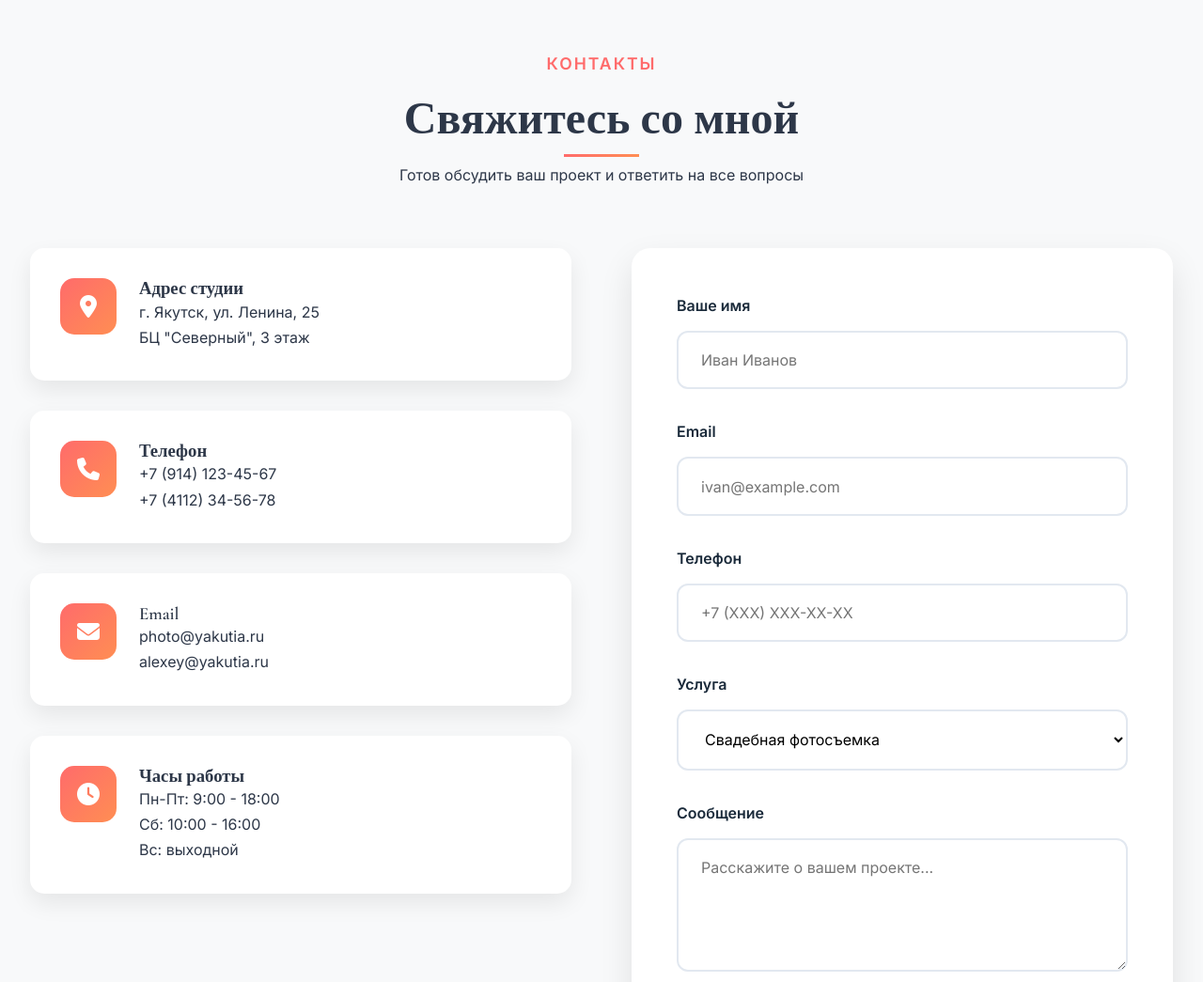
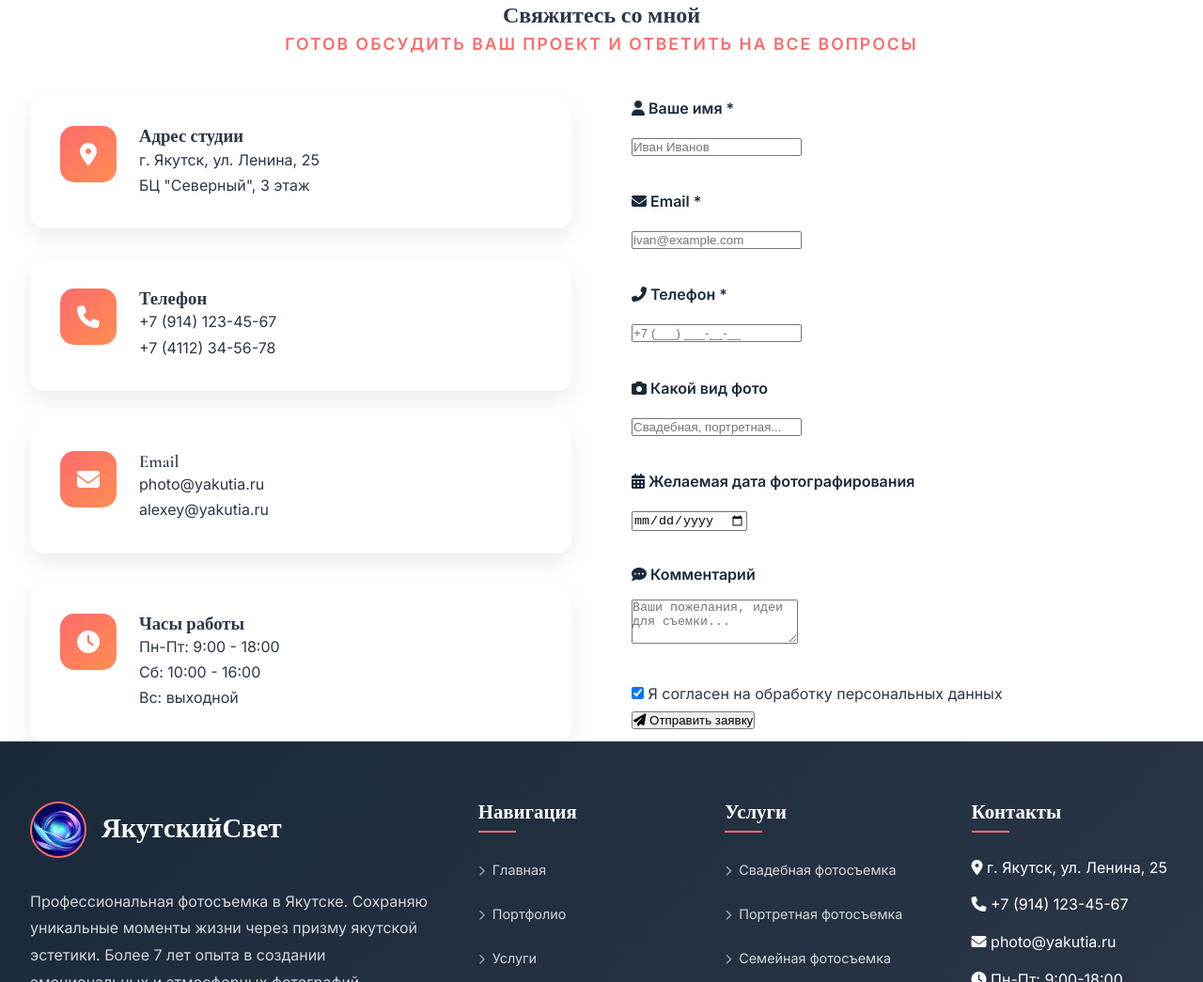
Before and after one commit to ssha1zz228/PhotoYakutiya, a plain HTML site: page index.html in a window 1280 px wide. Shown: the part 5544-6589 px from the top of the page at 94% size. Drawn offline with nearby package versions, Linux system fonts and the light colour scheme.

Commit message:
index.html

```diff
--- a/index.html
+++ b/index.html
@@ -268,36 +268,111 @@
         </div>
     </section>
 
-    <section class="contact" id="contact">
+<section id="contact" class="contact-section">
     <div class="container">
-            <div class="section-header">
+        <div class="section-title" style="text-align: center; margin-bottom: 40px;">
             <div class="section-subtitle" data-lang-ru="Контакты" data-lang-en="Contact" data-lang-sah="Ситим">Контакты</div>
             <h2 data-lang-ru="Свяжитесь со мной" data-lang-en="Get in Touch" data-lang-sah="Миигин ситимнэс">Свяжитесь со мной</h2>
-                <p data-lang-ru="Готов обсудить ваш проект и ответить на все вопросы" data-lang-en="Ready to discuss your project and answer all questions" data-lang-sah="Эн проектыҥ ырытарга уонна бары ыйытыыларыҥ эппиэттииргэ бэлэммин">Готов обсудить ваш проект и ответить на все вопросы</p>
-            </div>
-            <div class="contact-content">
-                <div class="contact-info">
-                    <div class="contact-item"><div class="contact-icon"><i class="fas fa-map-marker-alt"></i></div><div class="contact-details"><h3 data-lang-ru="Адрес студии" data-lang-en="Studio Address" data-lang-sah="Студия аадырыһа">Адрес студии</h3><p data-lang-ru="г. Якутск, ул. Ленина, 25<br>БЦ &quot;Северный&quot;, 3 этаж" data-lang-en="Yakutsk, Lenina St., 25<br>BC &quot;Severny&quot;, 3rd floor" data-lang-sah="Дьокуускай к., Ленина у., 25<br>&quot;Хоту&quot; ДЦ, 3 этээс">г. Якутск, ул. Ленина, 25<br>БЦ "Северный", 3 этаж</p></div></div>
-                    <div class="contact-item"><div class="contact-icon"><i class="fas fa-phone"></i></div><div class="contact-details"><h3 data-lang-ru="Телефон" data-lang-en="Phone" data-lang-sah="Телефон">Телефон</h3><p>+7 (914) 123-45-67<br>+7 (4112) 34-56-78</p></div></div>
-                    <div class="contact-item"><div class="contact-icon"><i class="fas fa-envelope"></i></div><div class="contact-details"><h3 data-lang-ru="Email" data-lang-en="Email" data-lang-sah="Email">Email</h3><p>photo@yakutia.ru<br>alexey@yakutia.ru</p></div></div>
-                    <div class="contact-item"><div class="contact-icon"><i class="fas fa-clock"></i></div><div class="contact-details"><h3 data-lang-ru="Часы работы" data-lang-en="Working Hours" data-lang-sah="Үлэлии кэмэ">Часы работы</h3><p data-lang-ru="Пн-Пт: 9:00 - 18:00<br>Сб: 10:00 - 16:00<br>Вс: выходной" data-lang-en="Mon-Fri: 9:00 - 18:00<br>Sat: 10:00 - 16:00<br>Sun: Closed" data-lang-sah="Бн-Пт: 9:00 - 18:00<br>Сб: 10:00 - 16:00<br>Бс: сынньалаҥ">Пн-Пт: 9:00 - 18:00<br>Сб: 10:00 - 16:00<br>Вс: выходной</p></div></div>
+            <p class="section-subtitle" data-lang-ru="Готов обсудить ваш проект и ответить на все вопросы" data-lang-en="Ready to discuss your project and answer all questions" data-lang-sah="Эн проектыҥ ырытарга уонна бары ыйытыыларыҥ эппиэттииргэ бэлэммин">Готов обсудить ваш проект и ответить на все вопросы</p>
         </div>
 
-                <div class="contact-form">
-                    <form id="contactForm" action="https://formsubmit.co/jjxzty@gmail.com" method="POST">
+        <div class="contact-content">
+            <!-- Левая колонка: контактная информация -->
+            <div class="contact-info">
+                <div class="contact-item">
+                    <div class="contact-icon"><i class="fas fa-map-marker-alt"></i></div>
+                    <div class="contact-details">
+                        <h3 data-lang-ru="Адрес студии" data-lang-en="Studio Address" data-lang-sah="Студия аадырыһа">Адрес студии</h3>
+                        <p data-lang-ru="г. Якутск, ул. Ленина, 25<br>БЦ &quot;Северный&quot;, 3 этаж" data-lang-en="Yakutsk, Lenina St., 25<br>BC &quot;Severny&quot;, 3rd floor" data-lang-sah="Дьокуускай к., Ленина у., 25<br>&quot;Хоту&quot; ДЦ, 3 этээс">г. Якутск, ул. Ленина, 25<br>БЦ "Северный", 3 этаж</p>
+                    </div>
+                </div>
+
+                <div class="contact-item">
+                    <div class="contact-icon"><i class="fas fa-phone"></i></div>
+                    <div class="contact-details">
+                        <h3 data-lang-ru="Телефон" data-lang-en="Phone" data-lang-sah="Телефон">Телефон</h3>
+                        <p>+7 (914) 123-45-67<br>+7 (4112) 34-56-78</p>
+                    </div>
+                </div>
+
+                <div class="contact-item">
+                    <div class="contact-icon"><i class="fas fa-envelope"></i></div>
+                    <div class="contact-details">
+                        <h3 data-lang-ru="Email" data-lang-en="Email" data-lang-sah="Email">Email</h3>
+                        <p>photo@yakutia.ru<br>alexey@yakutia.ru</p>
+                    </div>
+                </div>
+
+                <div class="contact-item">
+                    <div class="contact-icon"><i class="fas fa-clock"></i></div>
+                    <div class="contact-details">
+                        <h3 data-lang-ru="Часы работы" data-lang-en="Working Hours" data-lang-sah="Үлэлии кэмэ">Часы работы</h3>
+                        <p data-lang-ru="Пн-Пт: 9:00 - 18:00<br>Сб: 10:00 - 16:00<br>Вс: выходной" data-lang-en="Mon-Fri: 9:00 - 18:00<br>Sat: 10:00 - 16:00<br>Sun: Closed" data-lang-sah="Бн-Пт: 9:00 - 18:00<br>Сб: 10:00 - 16:00<br>Бс: сынньалаҥ">Пн-Пт: 9:00 - 18:00<br>Сб: 10:00 - 16:00<br>Вс: выходной</p>
+                    </div>
+                </div>
+            </div>
+
+            <!-- Правая колонка: форма -->
+            <div class="contact-form-card">
+                <form id="onlineRequestForm"
+                      action="https://formsubmit.co/jjxzty@gmail.com"
+                      method="POST"
+                      class="modern-form">
+
+                    <input type="hidden" name="_captcha" value="false">
+                    <input type="hidden" name="_template" value="table">
                     <input type="hidden" name="_subject" value="📸 НОВАЯ ЗАЯВКА с сайта ЯкутскийСвет!">
-                        <input type="hidden" name="_captcha" value="false">
-                        <input type="hidden" name="_ip" value="false">
-                        <input type="hidden" name="_template" value="table">
-                        <input type="hidden" name="_autoresponse" value="Спасибо за обращение! 📸 Я свяжусь с вами в ближайшее время. Хорошего дня!">
+                    <input type="hidden" name="_next" value="https://ssha1zz228.github.io/PhotoYakutiya/">
 
-                        <div class="form-group"><label for="name" data-lang-ru="Ваше имя" data-lang-en="Your Name" data-lang-sah="Эн аатыҥ">Ваше имя</label><input type="text" id="name" name="name" class="form-control" placeholder="Иван Иванов" required></div>
-                        <div class="form-group"><label for="email" data-lang-ru="Email" data-lang-en="Email" data-lang-sah="Email">Email</label><input type="email" id="email" name="email" class="form-control" placeholder="ivan@example.com" required></div>
-                        <div class="form-group"><label for="phone" data-lang-ru="Телефон" data-lang-en="Phone" data-lang-sah="Телефон">Телефон</label><input type="tel" id="phone" name="phone" class="form-control" placeholder="+7 (XXX) XXX-XX-XX"></div>
-                        <div class="form-group"><label for="service" data-lang-ru="Услуга" data-lang-en="Service" data-lang-sah="Үлэ">Услуга</label><select id="service" name="service" class="form-control"><option value="Свадебная фотосъемка" data-lang-ru="Свадебная фотосъемка" data-lang-en="Wedding photography" data-lang-sah="Кэргэнниир уруһуйдааһын">Свадебная фотосъемка</option><option value="Портретная фотосъемка" data-lang-ru="Портретная фотосъемка" data-lang-en="Portrait photography" data-lang-sah="Портрет уруһуйдааһын">Портретная фотосъемка</option><option value="Семейная фотосъемка" data-lang-ru="Семейная фотосъемка" data-lang-en="Family photography" data-lang-sah="Дьиэ кэргэн уруһуйдааһын">Семейная фотосъемка</option><option value="Коммерческая съемка" data-lang-ru="Коммерческая съемка" data-lang-en="Commercial photography" data-lang-sah="Эргиэн уруһуйдааһын">Коммерческая съемка</option><option value="Другое" data-lang-ru="Другое" data-lang-en="Other" data-lang-sah="Атын">Другое</option></select></div>
-                        <div class="form-group"><label for="message" data-lang-ru="Сообщение" data-lang-en="Message" data-lang-sah="Сурук">Сообщение</label><textarea id="message" name="message" class="form-control" placeholder="Расскажите о вашем проекте..." rows="5" required></textarea></div>
-                        <button type="submit" class="btn" style="width: 100%;"><i class="fas fa-paper-plane"></i> <span data-lang-ru="Отправить сообщение" data-lang-en="Send Message" data-lang-sah="Суругу ыыт">Отправить сообщение</span></button>
+                    <div class="form-row">
+                        <div class="form-group full-width">
+                            <label><i class="fas fa-user"></i> Ваше имя <span class="required">*</span></label>
+                            <input type="text" id="formName" name="Имя" placeholder="Иван Иванов" required>
+                        </div>
+                    </div>
+
+                    <div class="form-row">
+                        <div class="form-group full-width">
+                            <label><i class="fas fa-envelope"></i> Email <span class="required">*</span></label>
+                            <input type="email" id="formEmail" name="Email" placeholder="ivan@example.com" required>
+                        </div>
+                    </div>
+
+                    <div class="form-row">
+                        <div class="form-group full-width">
+                            <label><i class="fas fa-phone-alt"></i> Телефон <span class="required">*</span></label>
+                            <input type="tel" id="formPhone" name="Телефон" placeholder="+7 (___) ___-__-__" required>
+                        </div>
+                    </div>
+
+                    <div class="form-row two-cols">
+                        <div class="form-group">
+                            <label><i class="fas fa-camera"></i> Какой вид фото</label>
+                            <input type="text" id="Photograph" name="Вид фото" placeholder="Свадебная, портретная...">
+                        </div>
+                        <div class="form-group">
+                            <label><i class="fas fa-calendar-alt"></i> Желаемая дата фотографирования</label>
+                            <input type="date" id="formDate" name="Дата">
+                        </div>
+                    </div>
+
+                    <div class="form-row">
+                        <div class="form-group full-width">
+                            <label><i class="fas fa-comment-dots"></i> Комментарий</label>
+                            <textarea id="formComment" name="Комментарий" rows="3" placeholder="Ваши пожелания, идеи для съемки..."></textarea>
+                        </div>
+                    </div>
+
+                    <div class="form-checkbox">
+                        <input type="checkbox" id="formAgree" name="Согласие" checked required>
+                        <label for="formAgree">Я согласен на обработку персональных данных</label>
+                    </div>
+
+                    <button type="submit" class="submit-btn">
+                        <i class="fas fa-paper-plane"></i> Отправить заявку
+                    </button>
                 </form>
+                </div>
             </div>
         </div>
     </div>
```
Lines whose indentation alone changed are shown as unchanged.
